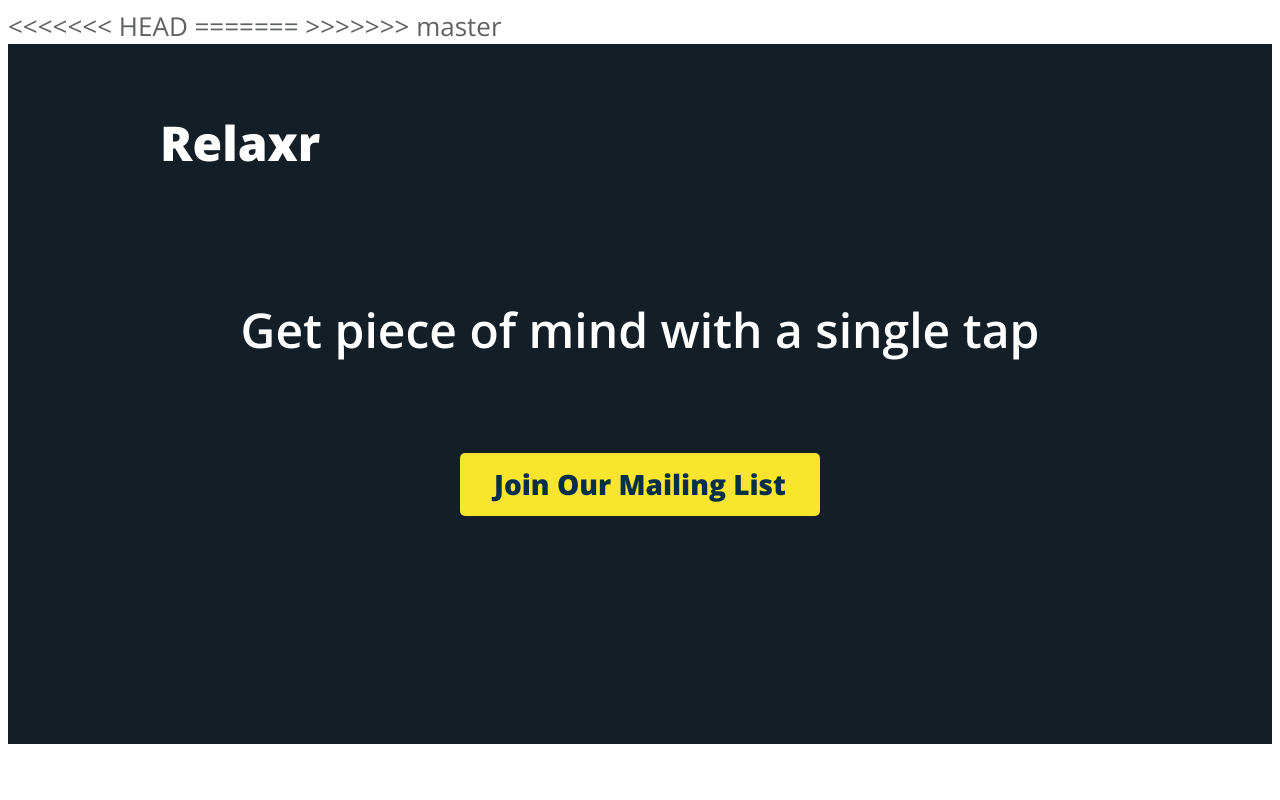
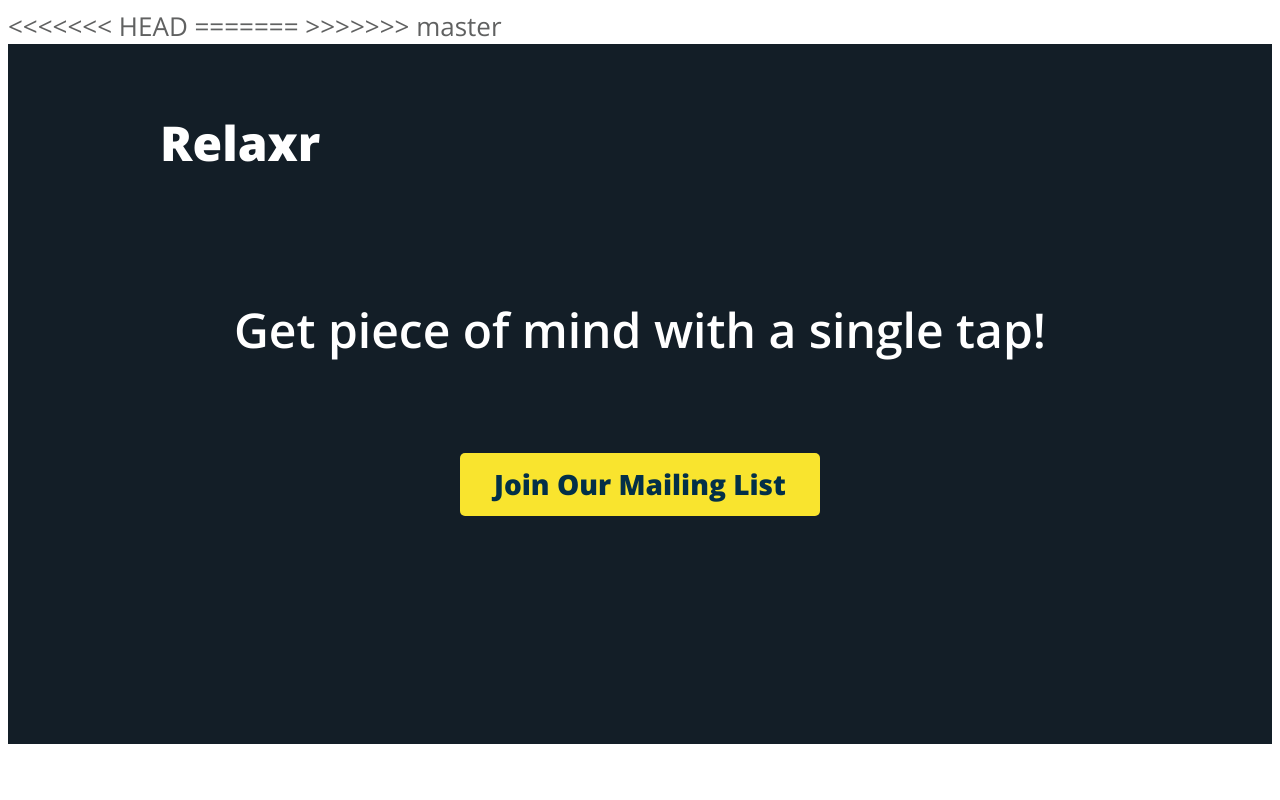
Before and after one commit to eLn86/EL-Repo, a plain HTML site: page git-and-github-practice-two/index.html in a window 1280 px wide. Shown: the top 800 px of the page. Drawn offline with nearby package versions, Linux system fonts and the light colour scheme.

Commit message:
updated code from Partner1

```diff
--- a/git-and-github-practice-two/index.html
+++ b/git-and-github-practice-two/index.html
@@ -21,7 +21,7 @@
 		<header>
 			<div class="container">
 				<h1 class="logo">Relaxr</h1>
-				<h2>Get piece of mind with a single tap</h2>
+				<h2>Get piece of mind with a single tap!</h2>
 				<a id="button-yellow" href="#">Join Our Mailing List</a>
 
 			</div>
```
